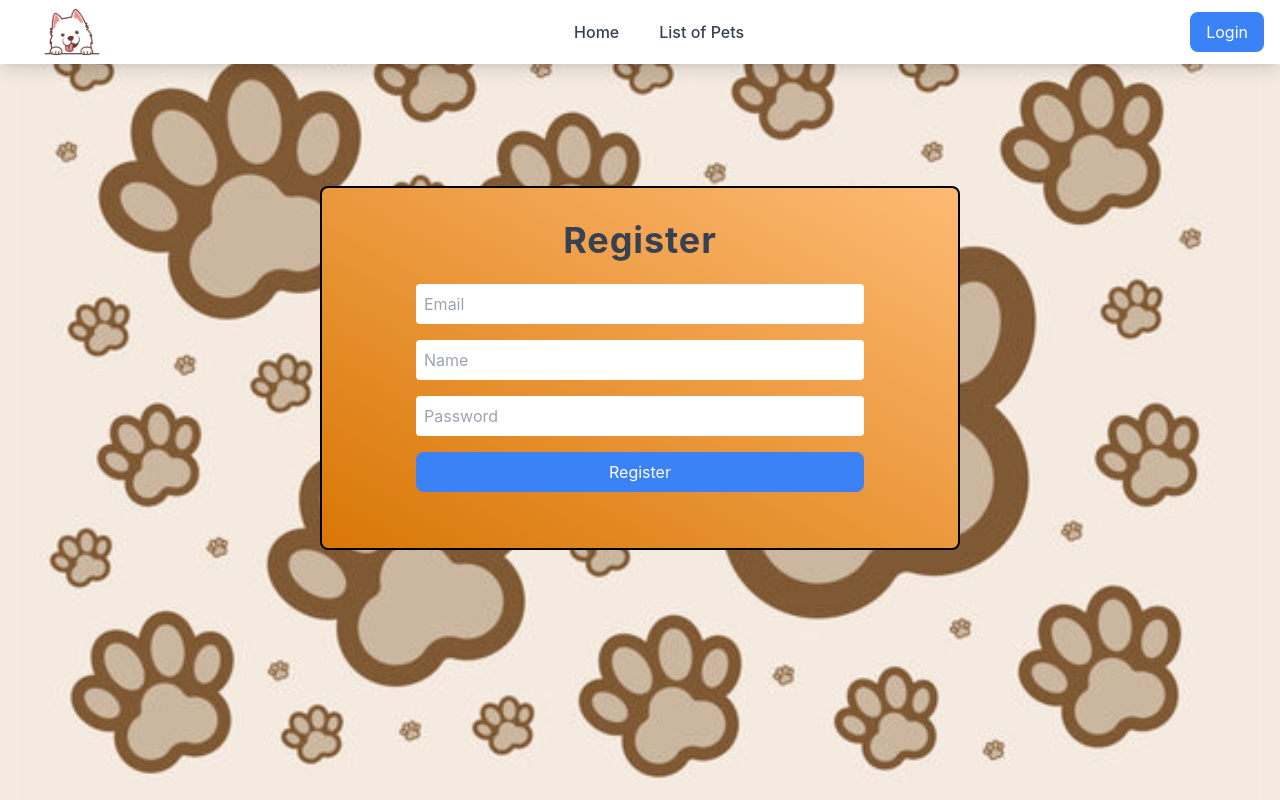
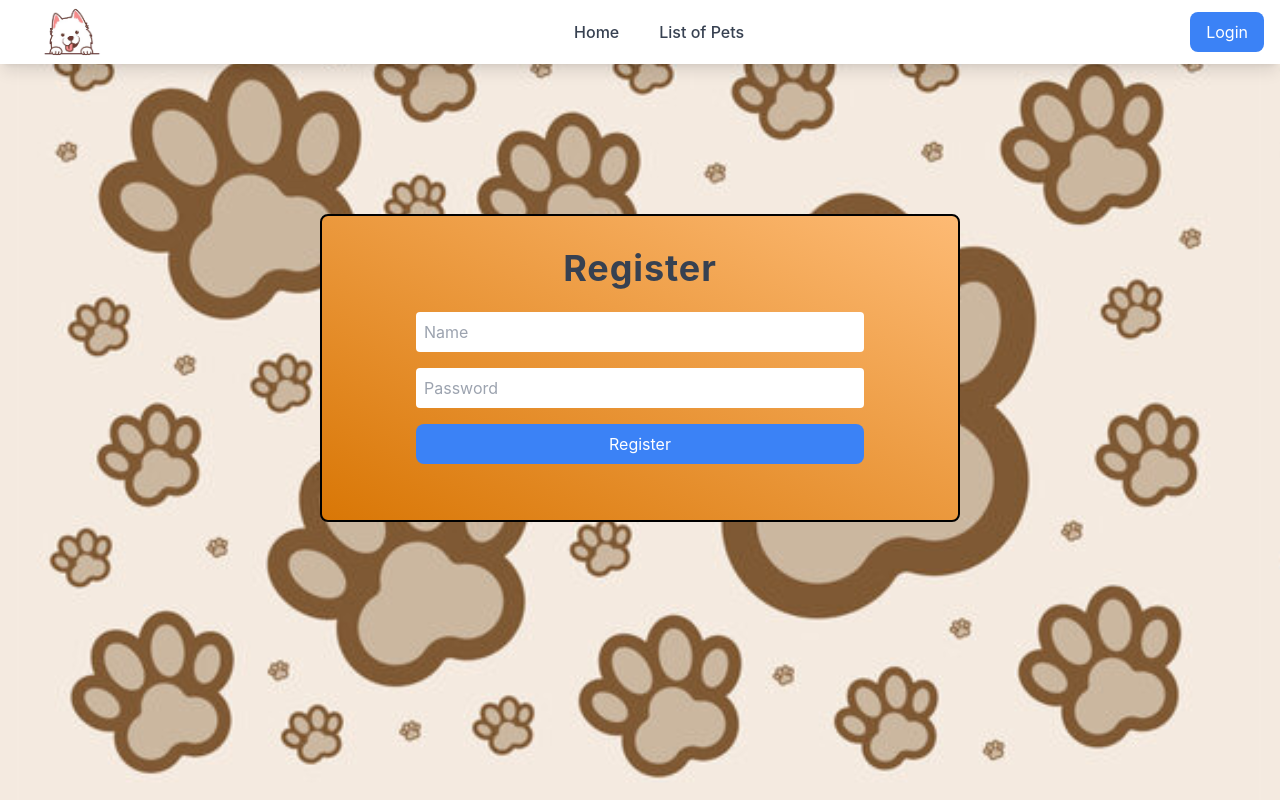
Before and after one commit to JoelKong/INF2003-Database-Systems, a React (Vite) app in the folder client/: page /register in a window 1280 px wide. Built offline with nearby package versions, Linux system fonts and the light colour scheme.

Commit message:
removed email from register/login pages

```diff
--- a/client/src/pages/login/LoginPage.tsx
+++ b/client/src/pages/login/LoginPage.tsx
@@ -7,7 +7,7 @@ import axios from "axios";
 
 export default function LoginPage(): JSX.Element {
   const navigate = useNavigate();
-  const [email, setEmail] = useState("");
+  const [name, setName] = useState("");
   const [password, setPassword] = useState("");
 
   const handleSubmit = async (e: any) => {
@@ -15,7 +15,7 @@ export default function LoginPage(): JSX.Element {
     try {
       const response = await axios.post(
         "http://127.0.0.1:5000/api/v1/login",
-        { email, password },
+        { name, password },
         { withCredentials: true }
       );
       console.log("Login success: ", response.data);
@@ -42,9 +42,9 @@ export default function LoginPage(): JSX.Element {
           <form className="w-full max-w-md mb-6" onSubmit={handleSubmit}>
             <input
               className="w-full mb-4 p-2 rounded"
-              type="email"
-              value={email}
-              onChange={(e) => setEmail(e.target.value)}
+              type="name"
+              value={name}
+              onChange={(e) => setName(e.target.value)}
               placeholder="Email"
               required
             />
--- a/client/src/pages/register/RegisterPage.tsx
+++ b/client/src/pages/register/RegisterPage.tsx
@@ -7,7 +7,7 @@ import axios from "axios";
 
 export default function RegisterPage(): JSX.Element {
   const navigate = useNavigate();
-  const [email, setEmail] = useState("");
+  // const [email, setEmail] = useState("");
   const [name, setName] = useState("");
   const [password, setPassword] = useState("");
 
@@ -16,7 +16,7 @@ export default function RegisterPage(): JSX.Element {
     try {
       const response = await axios.post(
         "http://127.0.0.1:5000/api/v1/register",
-        { email, name, password },
+        { name, password },
         { withCredentials: true }
       );
       console.log("Register success: ", response.data);
@@ -39,14 +39,14 @@ export default function RegisterPage(): JSX.Element {
             Register
           </h1>
           <form className="w-full max-w-md mb-6" onSubmit={handleSubmit}>
-            <input
-              className="w-full mb-4 p-2 rounded"
-              type="email"
-              value={email}
-              onChange={(e) => setEmail(e.target.value)}
-              placeholder="Email"
-              required
-            />
+            {/*<input*/}
+            {/*  className="w-full mb-4 p-2 rounded"*/}
+            {/*  type="email"*/}
+            {/*  value={email}*/}
+            {/*  onChange={(e) => setEmail(e.target.value)}*/}
+            {/*  placeholder="Email"*/}
+            {/*  required*/}
+            {/*/>*/}
             <input
               className="w-full mb-4 p-2 rounded"
               type="name"
```
Also changed, not shown: 1 other file (tests, documents, lock files or other folders).
